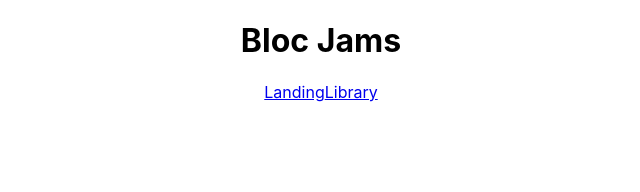
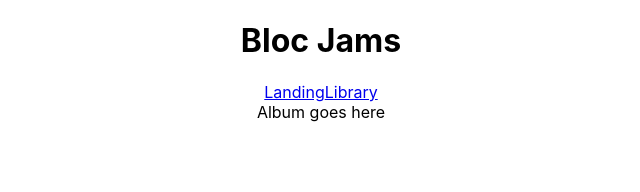
Before and after one commit to sqwisha/bloc-jams-react, a React (Create React App) app: page /album in a window 1280 px wide. Shown: the top 192 px of the page, without its empty margins (319-959 px from the left). Built offline with nearby package versions, Linux system fonts and the light colour scheme.

Commit message:
Assignment 3 Routing: completed

```diff
--- a/src/App.js
+++ b/src/App.js
@@ -3,6 +3,7 @@
 import './App.css';
 import Landing from './components/Landing';
 import Library from './components/Library';
+import Album from './components/Album';
 
 class App extends Component {
   render() {
@@ -16,8 +17,9 @@
           <Link to='/library'>Library</Link>
         </nav>
         <main>
-          <Route exact path="/" component={Landing} />
-          <Route path="/library" component={Library} />
+          <Route exact path='/' component={Landing} />
+          <Route path='/library' component={Library} />
+          <Route path='/album' component={Album} />
         </main>
       </div>
     );
--- /dev/null
+++ b/src/components/Album.js
@@ -0,0 +1,9 @@
+import React from 'react';
+
+const Album = () => (
+  <section className="album">
+    Album goes here
+  </section>
+);
+
+export default Album;
```
